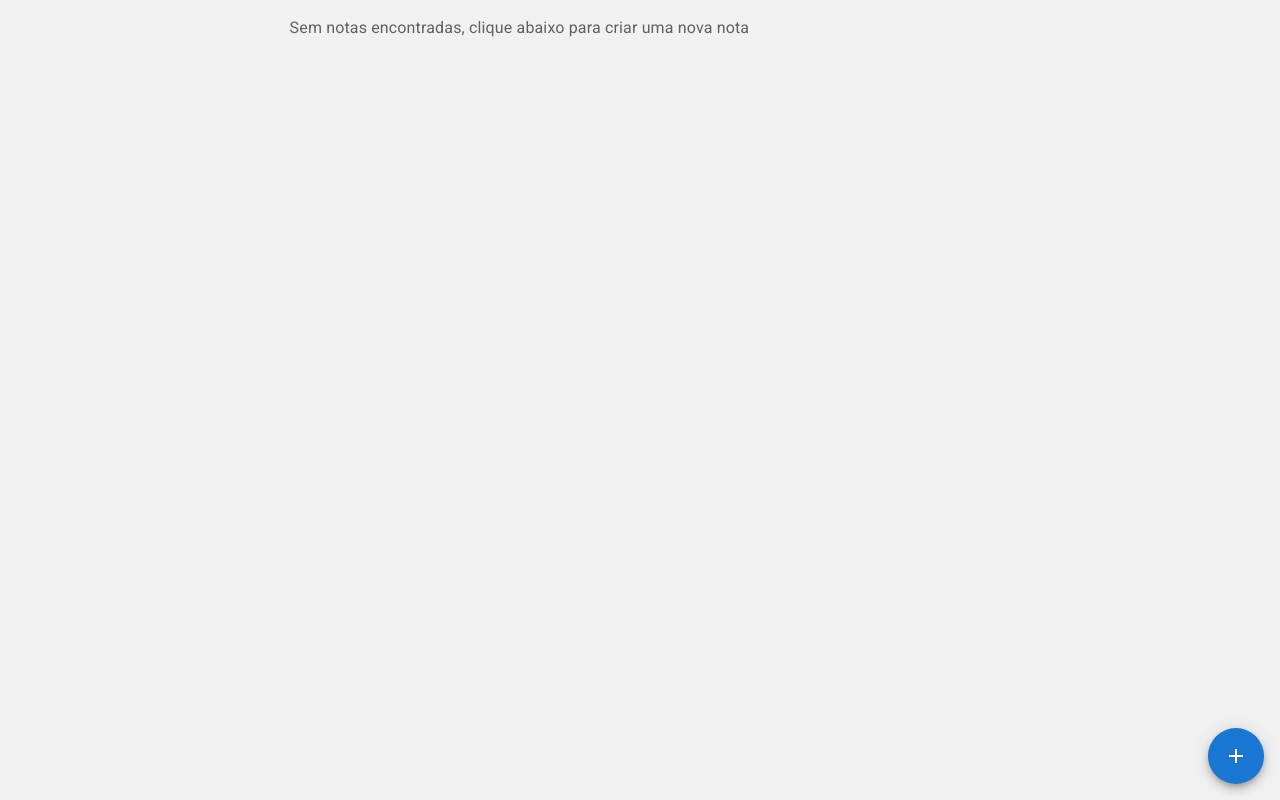
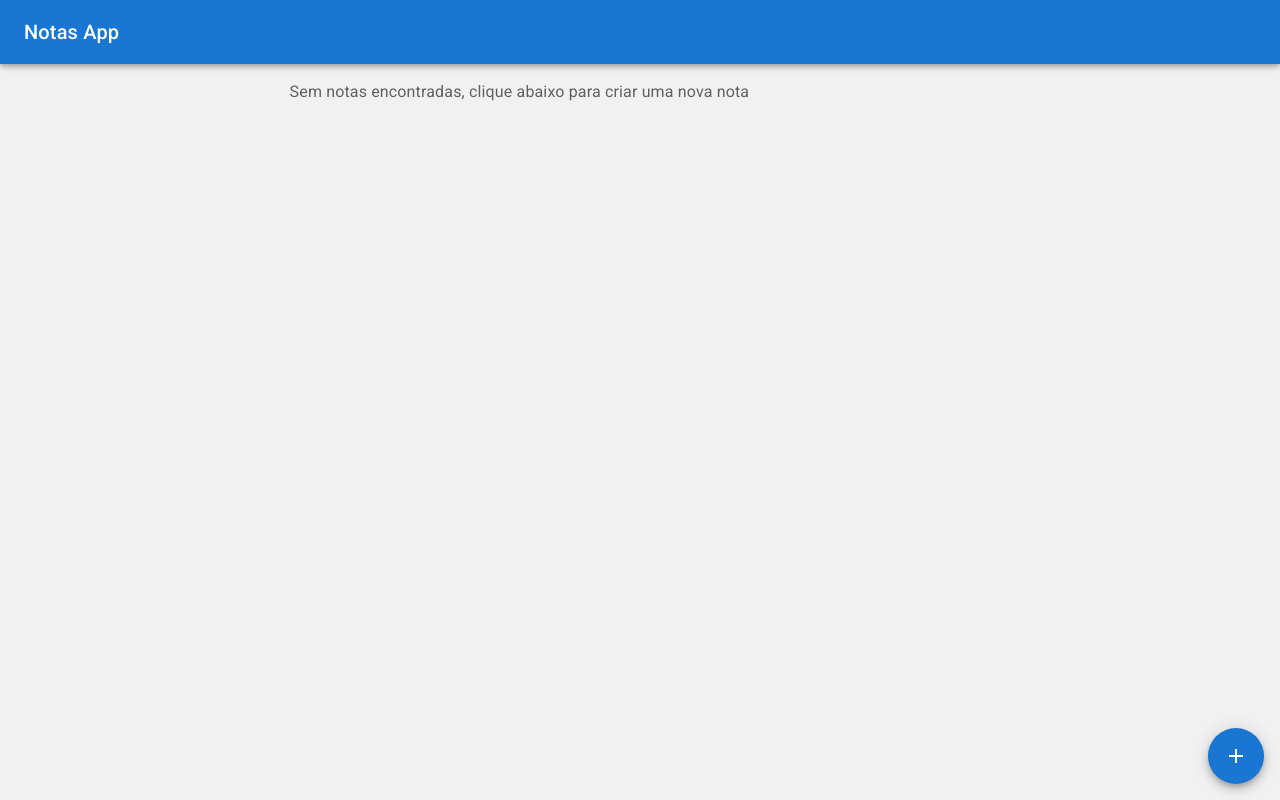
Before and after one commit to paulhenrique/next-pwa, a Next.js app: page / in a window 1280 px wide. Built offline with nearby package versions, Linux system fonts and the light colour scheme.

Commit message:
Finaliza estilização de page

```diff
--- a/src/app/page.tsx
+++ b/src/app/page.tsx
@@ -6,6 +6,7 @@ import useNotes from "@/hooks/useNotes";
 import NoteBox from "@/components/NoteBox";
 import { Add } from "@mui/icons-material";
 import NewNoteModal from "@/components/NewNoteModal";
+import AppBar from "@/components/AppBar";
 
 const Home = () => {
   const {
@@ -23,15 +24,18 @@ const Home = () => {
   };
 
   return (
+    <>
+      <CssBaseline />
+      <AppBar />
       <Box
         sx={{
           padding: "1rem",
+          paddingTop: "5rem",
           height: "100vh",
           width: "100vw",
           background: "#f2f1f1",
         }}
       >
-      <CssBaseline />
         <Container
           sx={{
             maxWidth: {
@@ -70,6 +74,7 @@ const Home = () => {
           </Fab>
         </Container>
       </Box>
+    </>
   );
 };
 
```
Lines whose indentation alone changed are shown as unchanged.
